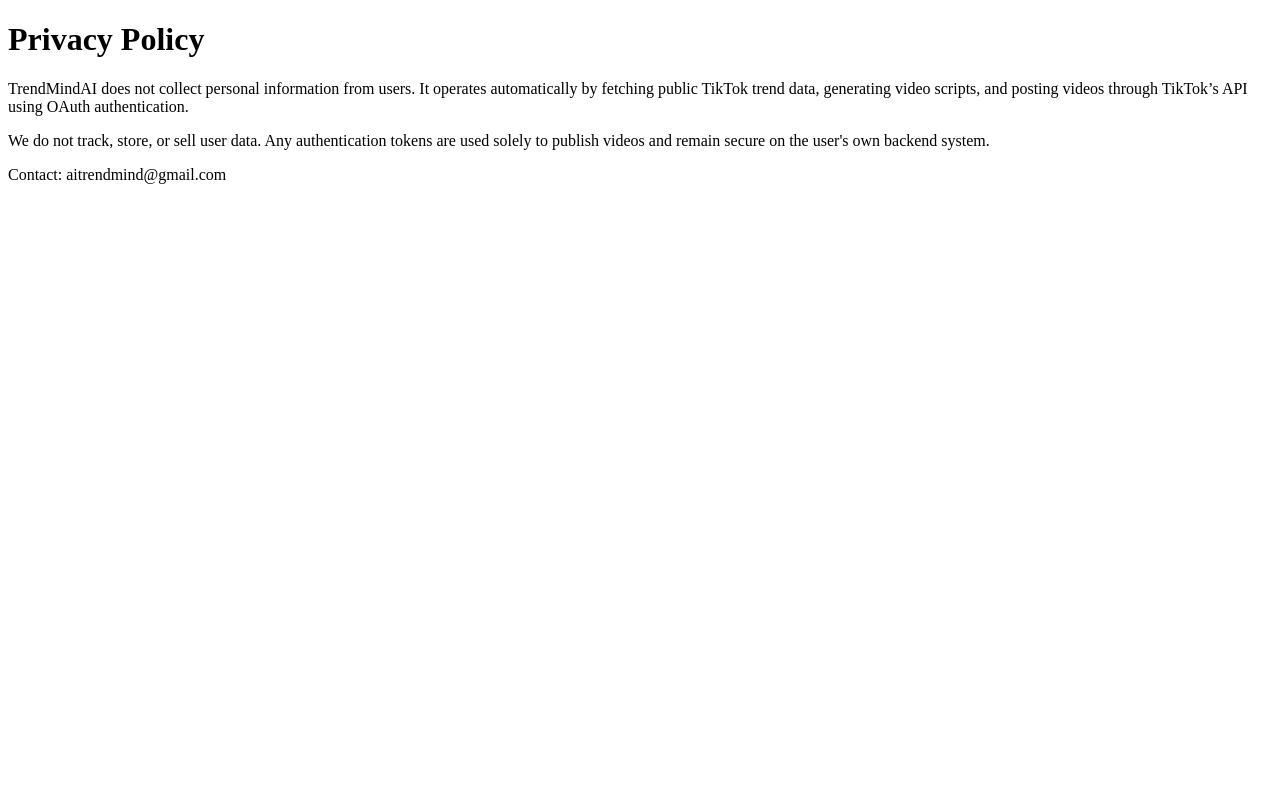
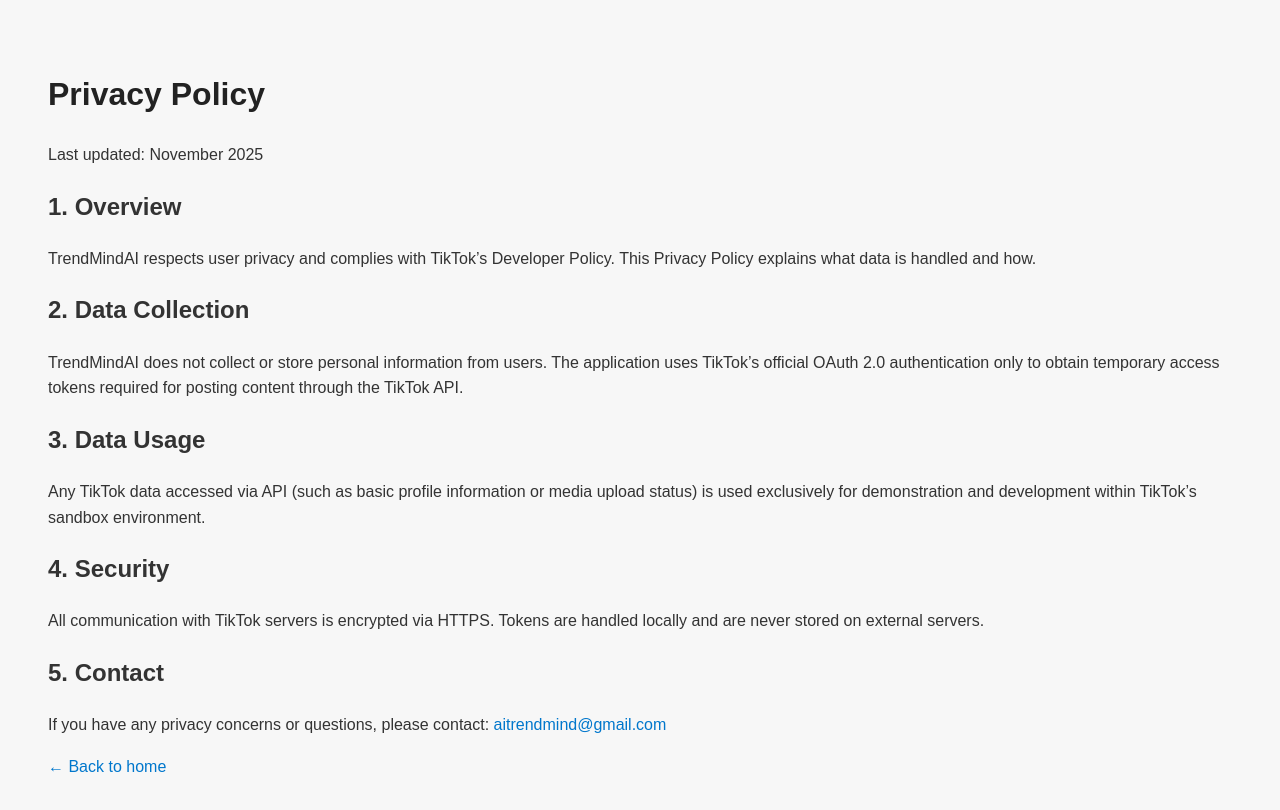
Before and after one commit to AITrendMind/trendmindai, a plain HTML site: page privacy.html in a window 1280 px wide. Drawn offline with Linux system fonts and the light colour scheme.

Commit message:
Update privacy.html

```diff
--- a/privacy.html
+++ b/privacy.html
@@ -1,13 +1,40 @@
 <!DOCTYPE html>
 <html lang="en">
 <head>
-  <meta charset="UTF-8" />
-  <title>Privacy Policy – TrendMindAI</title>
+    <meta charset="UTF-8">
+    <meta name="viewport" content="width=device-width, initial-scale=1.0">
+    <title>Privacy Policy - TrendMindAI</title>
+    <style>
+        body { font-family: Arial, sans-serif; background: #f7f7f7; color: #333; padding: 40px; line-height: 1.6; }
+        h1 { color: #222; }
+        a { color: #0077cc; text-decoration: none; }
+    </style>
 </head>
 <body>
-  <h1>Privacy Policy</h1>
-  <p>TrendMindAI does not collect personal information from users. It operates automatically by fetching public TikTok trend data, generating video scripts, and posting videos through TikTok’s API using OAuth authentication.</p>
-  <p>We do not track, store, or sell user data. Any authentication tokens are used solely to publish videos and remain secure on the user's own backend system.</p>
-  <p>Contact: aitrendmind@gmail.com</p>
+    <h1>Privacy Policy</h1>
+    <p>Last updated: November 2025</p>
+
+    <h2>1. Overview</h2>
+    <p>TrendMindAI respects user privacy and complies with TikTok’s Developer Policy.
+    This Privacy Policy explains what data is handled and how.</p>
+
+    <h2>2. Data Collection</h2>
+    <p>TrendMindAI does not collect or store personal information from users.
+    The application uses TikTok’s official OAuth 2.0 authentication only to obtain temporary
+    access tokens required for posting content through the TikTok API.</p>
+
+    <h2>3. Data Usage</h2>
+    <p>Any TikTok data accessed via API (such as basic profile information or media upload status)
+    is used exclusively for demonstration and development within TikTok’s sandbox environment.</p>
+
+    <h2>4. Security</h2>
+    <p>All communication with TikTok servers is encrypted via HTTPS. Tokens are handled
+    locally and are never stored on external servers.</p>
+
+    <h2>5. Contact</h2>
+    <p>If you have any privacy concerns or questions, please contact:
+    <a href="mailto:aitrendmind@gmail.com">aitrendmind@gmail.com</a></p>
+
+    <p><a href="index.html">← Back to home</a></p>
 </body>
 </html>
```
